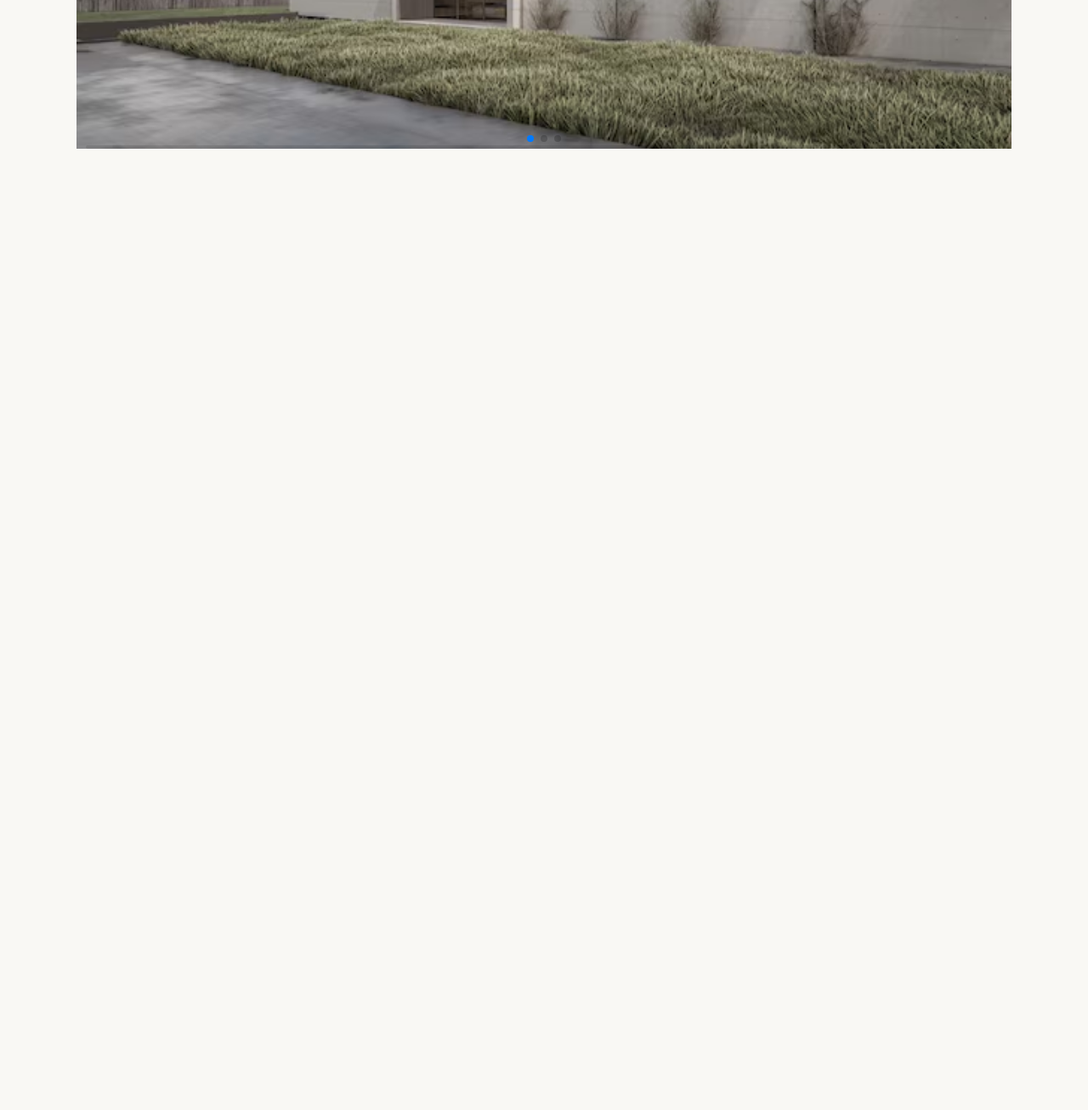
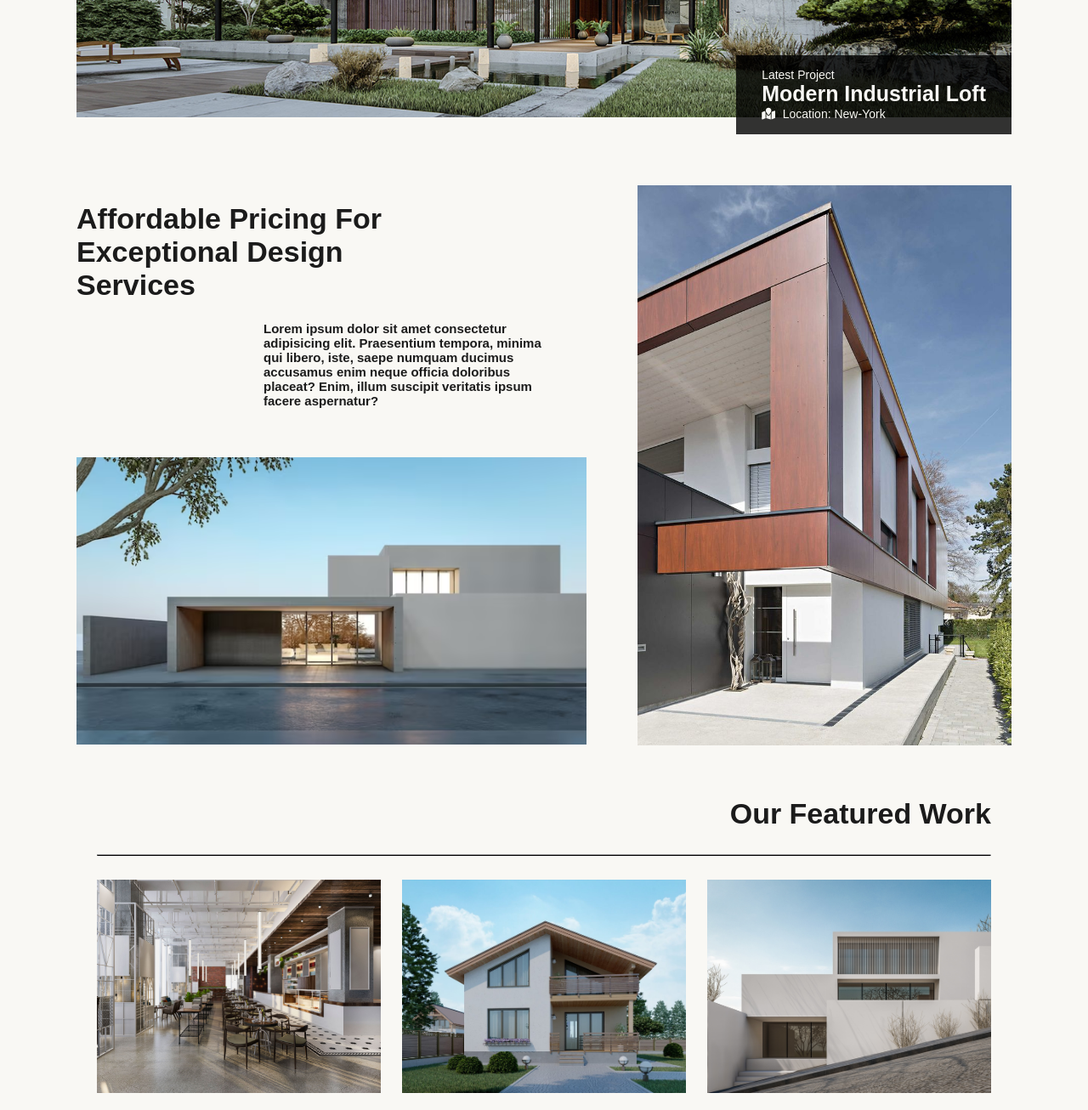
Before and after one commit to SonyaProjects/Verstka_RealEstate, a plain HTML site: page index.html in a window 1280 px wide. Shown: the part 740-2046 px from the top of the page at 85% size. Before the commit the page ends 919 px from the top, so only its background shows below. Drawn offline with nearby package versions, Linux system fonts and the light colour scheme; a web font is replaced by a local one.

Commit message:
Add ad section

```diff
--- a/fonts/fonts.css
+++ b/fonts/fonts.css
@@ -0,0 +1,15 @@
+@font-face {
+  font-family: 'NotoSansJP';
+  src:
+    url(./NotoSansJP-Regular.woff2) format('woff2');
+  font-weight: 400;
+  font-display: swap;
+}
+
+@font-face {
+  font-family: 'NotoSansJP';
+  src:
+    url(./NotoSansJP-SemiBold.woff2) format('woff2');
+  font-weight: 600;
+  font-display: swap;
+}
--- a/index.html
+++ b/index.html
@@ -5,25 +5,31 @@
 		<meta name="viewport" content="width=device-width, initial-scale=1.0" />
 		<title>Document</title>
 		<link rel="stylesheet" href="/styles/globals.css" />
+		<link rel="stylesheet" href="/fonts/fonts.css" />
 		<link rel="stylesheet" href="/styles/styles.css" />
-		<link rel="stylesheet" href="fonts/fonts.css" />
 		<link
 			rel="stylesheet"
 			href="https://cdn.jsdelivr.net/npm/swiper@11/swiper-bundle.min.css"
 		/>
+		<link
+			rel="stylesheet"
+			href="https://cdnjs.cloudflare.com/ajax/libs/font-awesome/6.5.1/css/all.min.css"
+			crossorigin="anonymous"
+			referrerpolicy="no-referrer"
+		/>
 	</head>
 	<body class="page">
 		<header class="header">
-			<a class="header__logo">
+			<a class="header__logo logo">
 				<img
-					class="header__logo-image"
-					src="./images/Archies.svg"
+					class="logo__image"
+					src="./images/logo.svg"
 					alt="Логотип проекта"
 				/>
 			</a>
 			<nav class="header__menu">
 				<ul class="header__menu-list">
-					<li class="header__menu-item header__menu-item__active">
+					<li class="header__menu-item header__menu-item--active">
 						<a class="header__menu-link" href="#">Home</a>
 					</li>
 					<li class="header__menu-item">
@@ -44,64 +50,129 @@
 				</ul>
 			</nav>
 		</header>
-		<main>
+		<main class="main">
 			<section class="cover">
 				<h1 class="cover__title">Transform your space with archies</h1>
-				<h2 class="cover__description-text">
+				<h2 class="cover__description-text text">
 					Our team of expert designers works closely with clients to create
 					unique, functional snd beautiful spaces that are tailored to their
 					specific needs and preferences
 				</h2>
 			</section>
-			<section class="cover__slider">
-
-			</section>
-			<!-- Slider main container -->
-			<div class="swiper">
-				<!-- Additional required wrapper -->
+			<div class="swiper cover__slider">
 				<div class="swiper-wrapper">
-					<!-- Slides -->
 					<div class="swiper-slide">
-						<a class="cover__house-link" target="_blank" href="#">
+						<a class="swiper-slide__house-link" target="_blank" href="#">
 							<img
-								class="cover__house-icon"
-								src="images/modern-house_1.avif"
-								alt="Дом в современном стиле"
+								class="swiper-slide__house-image"
+								src="images/house2.jpg"
+								alt="The house is in a modern style"
 							/>
 						</a>
+						<div class="swiper-slide__description">
+							<p class="swiper-slide__description-text">Latest Project</p>
+							<h3 class="swiper-slide__description-heading">
+								Modern industrial loft
+							</h3>
+							<a class="swiper-slide__description-text" href="#">
+								<i class="fa-solid fa-map-location"></i>
+								Location: New-York
+							</a>
+						</div>
 					</div>
+
 					<div class="swiper-slide">
-						<a class="cover__house-link" target="_blank" href="#"></a>
+						<a class="swiper-slide__house-link" target="_blank" href="#">
 							<img
-								class="cover__house-icon"
-								src="images/house2.jpg"
-								alt="Дом в современном стиле"
+								class="swiper-slide__house-image"
+								src="images/modern-house_1.avif"
+								alt="The house is in a modern style"
 							/>
 						</a>
+						<div class="swiper-slide__description">
+							<p class="swiper-slide__description-text">Latest Project</p>
+							<h3 class="swiper-slide__description-heading">
+								Modern industrial loft
+							</h3>
+							<a class="swiper-slide__description-text" href="#">
+								<i class="fa-solid fa-map-location"></i>
+								Location: New-York
+							</a>
+						</div>
 					</div>
+
 					<div class="swiper-slide">
-						<a class="cover__house-link" target="_blank" href="#"></a>
+						<a class="swiper-slide__house-link" target="_blank" href="#">
 							<img
-								class="cover__house-icon"
+								class="swiper-slide__house-image"
 								src="images/house3.jpg"
-								alt="Дом в современном стиле"
+								alt="The house is in a modern style"
 							/>
 						</a>
+						<div class="swiper-slide__description">
+							<p class="swiper-slide__description-text">Latest Project</p>
+							<h3 class="swiper-slide__description-heading">
+								Modern industrial loft
+							</h3>
+							<a class="swiper-slide__description-text" href="#">
+								<i class="fa-solid fa-map-location"></i>
+								Location: New-York
+							</a>
+						</div>
 					</div>
+				</div>
 
-				</div>
-				<!-- If we need pagination -->
-				<div class="swiper-pagination"></div>
-
-				<!-- If we need navigation buttons -->
 				<div class="swiper-button-prev"></div>
 				<div class="swiper-button-next"></div>
-
-				<!-- If we need scrollbar -->
-				<div class="swiper-scrollbar"></div>
 			</div>
+			<section class="advertising-description">
+				<h2 class="advertising-description__heading heading">
+					Affordable pricing for exceptional design services
+				</h2>
+				<p class="advertising-description__text text">
+					Lorem ipsum dolor sit amet consectetur adipisicing elit. Praesentium
+					tempora, minima qui libero, iste, saepe numquam ducimus accusamus enim
+					neque officia doloribus placeat? Enim, illum suscipit veritatis ipsum
+					facere aspernatur?
+				</p>
+				<img src="/images/modern-house_2.avif" alt="The house is in a modern style" class='advertising-description__image--left'>
+				<img src="/images/wood-architecture-facades.jpg" alt="A house with a wooden facade" class='advertising-description__image--right'>
+			</section>
+			<section class="works">
+				<h2 class="works__heading heading">Our featured work</h2>
+				<hr class="horizontal-line" />
+				<ul class="works__card-list">
+					<li class="works__card-list-item">
+						<a href="#" class="works__card-link">
+							<img
+								src="/images/restaurant.jpg"
+								alt="Restaurant"
+								class="works__image"
+							/>
+						</a>
+					</li>
+					<li class="works__card-list-item">
+						<a href="#" class="works__card-link">
+							<img
+								src="/images/workshouse.jpg"
+								alt="Country cottage"
+								class="works__image"
+							/>
+						</a>
+					</li>
+					<li class="works__card-list-item">
+						<a href="#" class="works__card-link">
+							<img
+								src="/images/shutterstock.jpg"
+								alt="Art Nouveau house"
+								class="works__image"
+							/>
+						</a>
+					</li>
+				</ul>
+			</section>
 		</main>
-		<footer></footer>
+		<footer class="footer"></footer>
 		<script src="https://cdn.jsdelivr.net/npm/swiper@11/swiper-bundle.min.js"></script>
 		<script src="script.js"></script>
 	</body>
--- a/script.js
+++ b/script.js
@@ -6,11 +6,6 @@
 	speed: 2400,
 	parallax: true,
 
-	// If we need pagination
-	pagination: {
-		el: '.swiper-pagination',
-	},
-
 	// Navigation arrows
 	navigation: {
 		nextEl: '.swiper-button-next',
--- a/styles/globals.css
+++ b/styles/globals.css
@@ -1,7 +1,3 @@
-:root {
-	--font-family: 'Fira Sans Condensed', sans-serif;
-	--second-family: 'Oswald', sans-serif;
-}
 
 *,
 *::before,
--- a/styles/styles.css
+++ b/styles/styles.css
@@ -1,3 +1,8 @@
+:root {
+	--font-family: 'NotoSansJP', sans-serif;
+	--second-family: ;
+}
+
 .page {
 	width: 1100px;
 	margin: 0 auto;
@@ -14,32 +19,146 @@
 }
 .header__menu-list {
 	display: flex;
+	gap: 40px;
 }
-.header__logo-image {
+.header__menu-link {
+	font-size: 15px;
+}
+.logo__image {
 	width: 68px;
 }
 .cover {
-	margin-bottom: 55px;
+	margin-bottom: 30px;
 }
 .cover__title {
 	display: block;
 	width: 55%;
 	text-transform: capitalize;
-	font-size: 4rem;
+	font-size: 63px;
 	margin: auto;
 	text-align: center;
 	padding-block: 20px;
 }
+.text {
+	display: block;
+	font-size: 15px;
+}
 .cover__description-text {
-	display: block;
 	width: 55%;
 	margin: auto;
-	font-size: 0.9rem;
 	text-align: center;
-	line-height: 1.3rem;
 }
-.cover__house-icon {
+.cover__slider {
+	margin-bottom: 60px;
+}
+.swiper-slide__house-image {
 	object-fit: cover;
 	width: 100%;
 	max-height: 550px;
 }
+.swiper-slide {
+	min-height: 570px;
+	position: relative;
+}
+
+.swiper-slide__description {
+	display: block;
+	position: absolute;
+	bottom: 0;
+	right: 0;
+	padding-block: 15px;
+	padding-inline: 30px;
+	color: #f9f8f4;
+	background-color: rgb(0, 0, 0, 0.8);
+}
+.swiper-slide__description-text {
+	font-size: 14px;
+}
+.swiper-slide__description-heading {
+	font-size: 25px;
+	text-transform: capitalize;
+}
+.fa-map-location {
+	margin-right: 5px;
+}
+.cover__slider .swiper-button-next::after,
+.cover__slider .swiper-button-prev::after {
+	color: #f9f8f4;
+}
+.works {
+	width: 1052px;
+	margin-bottom: 146px;
+	margin-inline: auto;
+}
+.horizontal-line {
+	border-bottom: 1px solid black;
+}
+.works__card-list {
+	display: flex;
+	flex-wrap: wrap;
+	gap: 25px;
+	padding-top: 20px;
+}
+.works__card-list-item {
+	width: 334px;
+	min-height: 250px;
+	margin-bottom: 20px;
+	list-style-type: none;
+}
+.works__card-link {
+	display: flex;
+	flex-direction: column;
+	justify-content: space-between;
+	position: relative;
+	height: 100%;
+	width: 100%;
+	color: #ffffff;
+	background-size: cover;
+	background-position: center;
+	text-decoration: none;
+	font-size: 20px;
+}
+.works__image {
+	object-fit: cover;
+	width: 100%;
+	height: 100%;
+	max-height: 550px;
+}
+.heading {
+	text-transform: capitalize;
+	padding-block: 20px;
+	font-size: 34px;
+}
+.works__heading {
+	text-align: end;
+}
+.advertising-description {
+	display: grid;
+	grid-template-columns: repeat(5, 220px);
+	grid-template-rows: repeat(4, 160px);
+	grid-template-areas:
+		'header header header image-right image-right'
+		'. text text image-right image-right'
+		'image-left image-left image-left image-right image-right'
+		'image-left image-left image-left image-right image-right';
+	margin-bottom: 60px;
+}
+.advertising-description__heading {
+	display: block;
+	width: 365px;
+	grid-area: header;
+}
+.advertising-description__text {
+	grid-area: text;
+	font-weight: 600;
+	width: 350px;
+	margin-bottom: 50px;
+}
+.advertising-description__image--left {
+	grid-area: image-left;
+	width: 600px;
+}
+.advertising-description__image--right {
+	grid-area: image-right;
+	width: 440px;
+}
```
Also changed, not shown: images/arccodes_logo_icon.png (deleted), images/logo.svg (renamed from images/Archies.svg), images/modern-house_2.avif (added), images/restaurant.jpg (added), images/shutterstock.jpg (added), images/wood-architecture-facades.jpg (added), images/workshouse.jpg (added), 2 other files.
